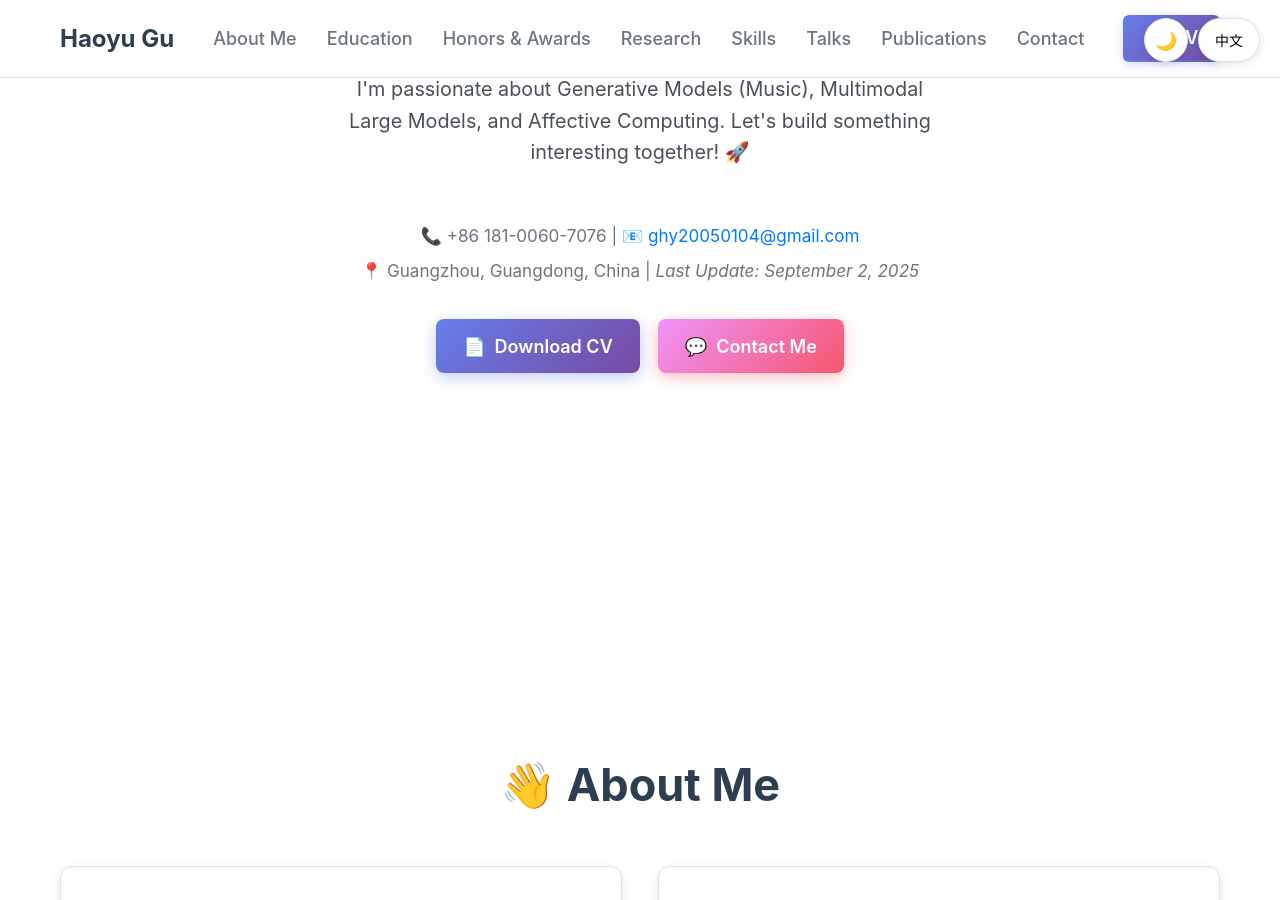
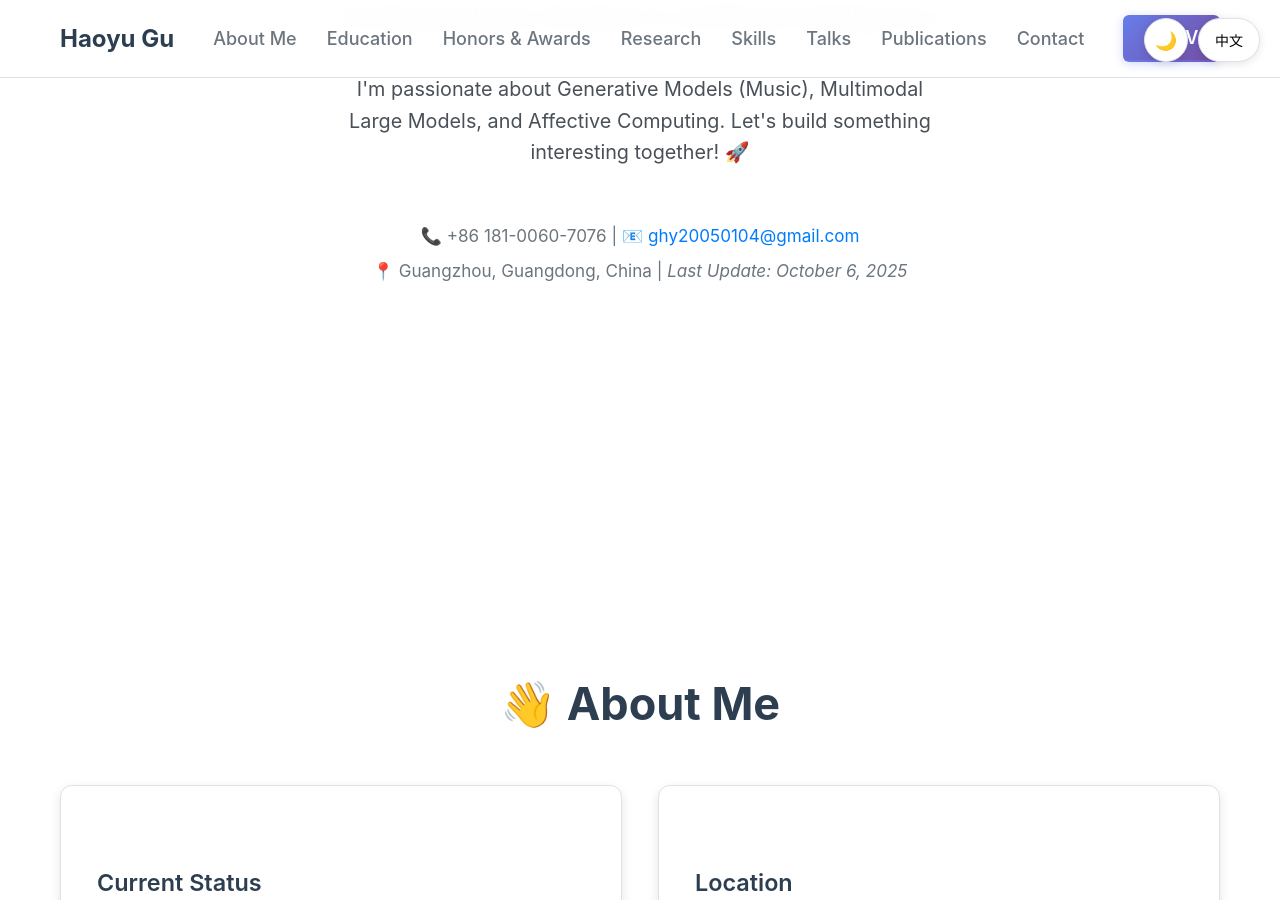
Before and after one commit to Haoyu-Gu/haoyu-gu.github.io, a Jekyll site: the page built from index.html, in a window 1280 px wide and 900 px high, scrolled down 591 px. Built offline with Jekyll 4.4.1, drawn with Linux system fonts in a browser that asks for light colours.

Commit message:
移除Hero区域按钮，更新日期至10月6日

```diff
--- a/index.html
+++ b/index.html
@@ -17,17 +17,7 @@ title: "Haoyu Gu - Personal Portfolio"
     </p>
     <div class="hero-contact">
       <p>📞 +86 181-0060-7076 | 📧 <a href="mailto:ghy20050104@gmail.com">ghy20050104@gmail.com</a></p>
-      <p>📍 Guangzhou, Guangdong, China | <em>Last Update: September 2, 2025</em></p>
-    </div>
-    <div class="hero-buttons">
-      <a href="/files/cv.pdf" target="_blank" class="hero-button">
-        <span>📄</span>
-        <span data-lang='{"en": "Download CV", "zh": "下载简历"}'>Download CV</span>
-      </a>
-      <a href="#contact" class="hero-button">
-        <span>💬</span>
-        <span data-lang='{"en": "Contact Me", "zh": "联系我"}'>Contact Me</span>
-      </a>
+      <p>📍 Guangzhou, Guangdong, China | <em>Last Update: October 6, 2025</em></p>
     </div>
   </div>
 </section>
```
